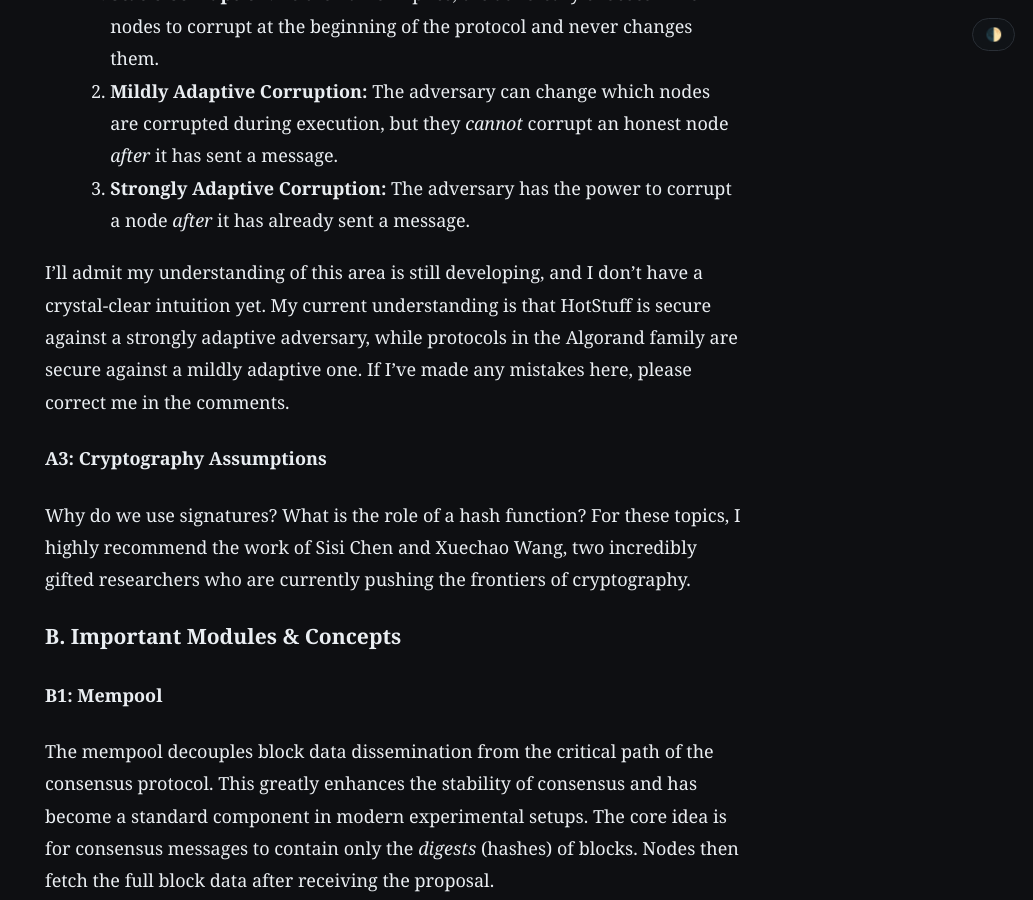
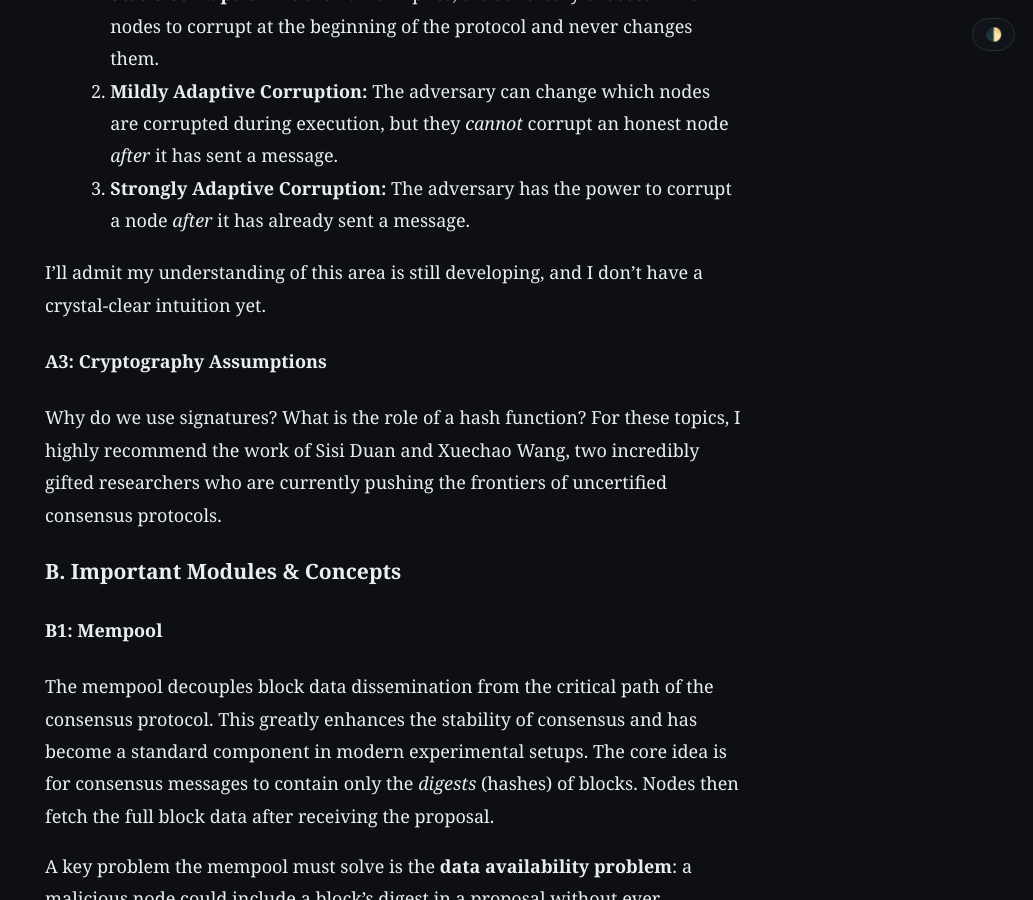
Before and after one commit to Satanic-Z/Satanic-Z.github.io, a Jekyll site: the page built from _posts/2025-10-16-consensus.md, in a window 1280 px wide and 900 px high, scrolled down 1579 px. Shown: the whole window, without its empty margins (247-1280 px from the left). Built offline with Jekyll 4.4.1, drawn with Linux system fonts in a browser that asks for light colours; some of the changed text lies outside the part shown.

Commit message:
modification on the consensus post

```diff
--- a/_posts/2025-10-16-consensus.md
+++ b/_posts/2025-10-16-consensus.md
@@ -27,11 +27,11 @@ The adversary model can be divided into static, mildly adaptive, and strongly ad
 2.  **Mildly Adaptive Corruption:** The adversary can change which nodes are corrupted during execution, but they *cannot* corrupt an honest node *after* it has sent a message.
 3.  **Strongly Adaptive Corruption:** The adversary has the power to corrupt a node *after* it has already sent a message.
 
-I'll admit my understanding of this area is still developing, and I don't have a crystal-clear intuition yet. My current understanding is that HotStuff is secure against a strongly adaptive adversary, while protocols in the Algorand family are secure against a mildly adaptive one. If I've made any mistakes here, please correct me in the comments.
+I'll admit my understanding of this area is still developing, and I don't have a crystal-clear intuition yet.
 
 #### A3: Cryptography Assumptions
 
-Why do we use signatures? What is the role of a hash function? For these topics, I highly recommend the work of Sisi Chen and Xuechao Wang, two incredibly gifted researchers who are currently pushing the frontiers of cryptography.
+Why do we use signatures? What is the role of a hash function? For these topics, I highly recommend the work of Sisi Duan and Xuechao Wang, two incredibly gifted researchers who are currently pushing the frontiers of uncertified consensus protocols.
 
 ### B. Important Modules & Concepts
 
```
Also changed, not shown: other parts of _posts/2025-10-16-consensus.md (+3 -0 lines).
